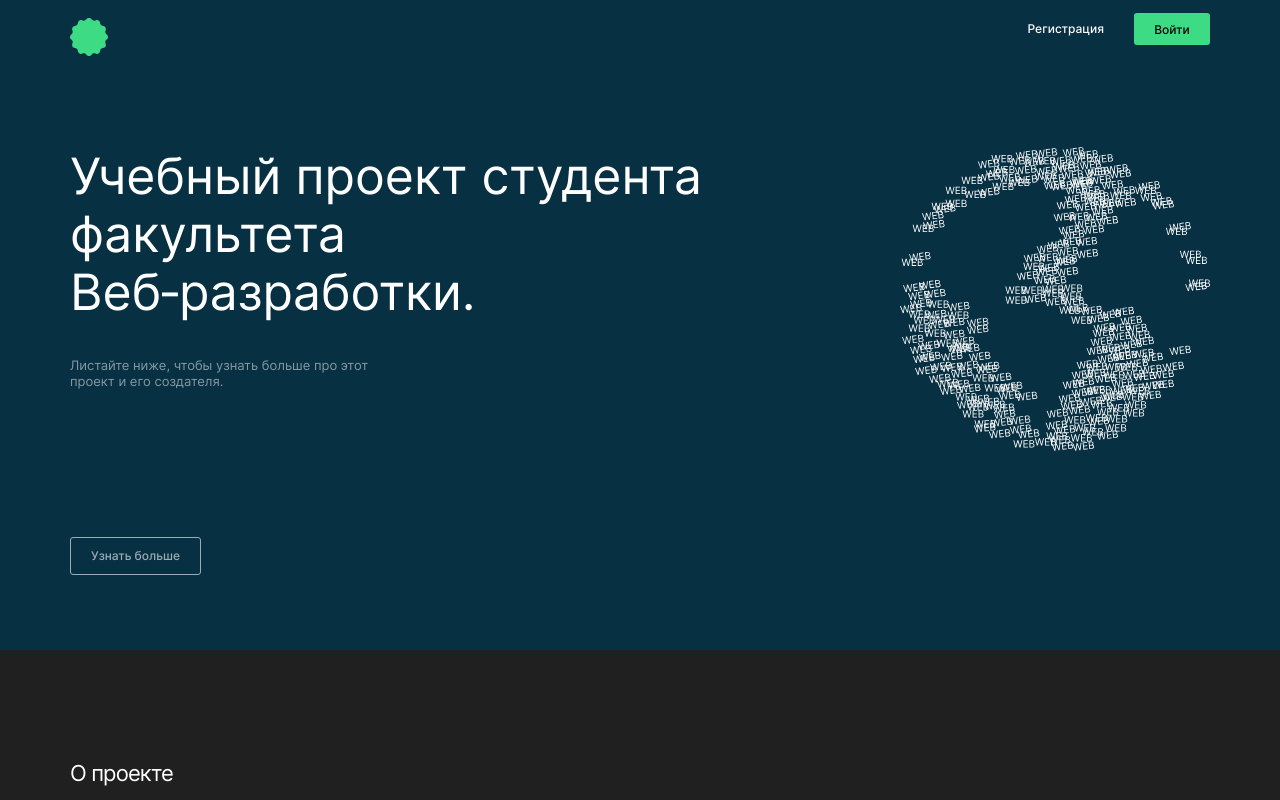
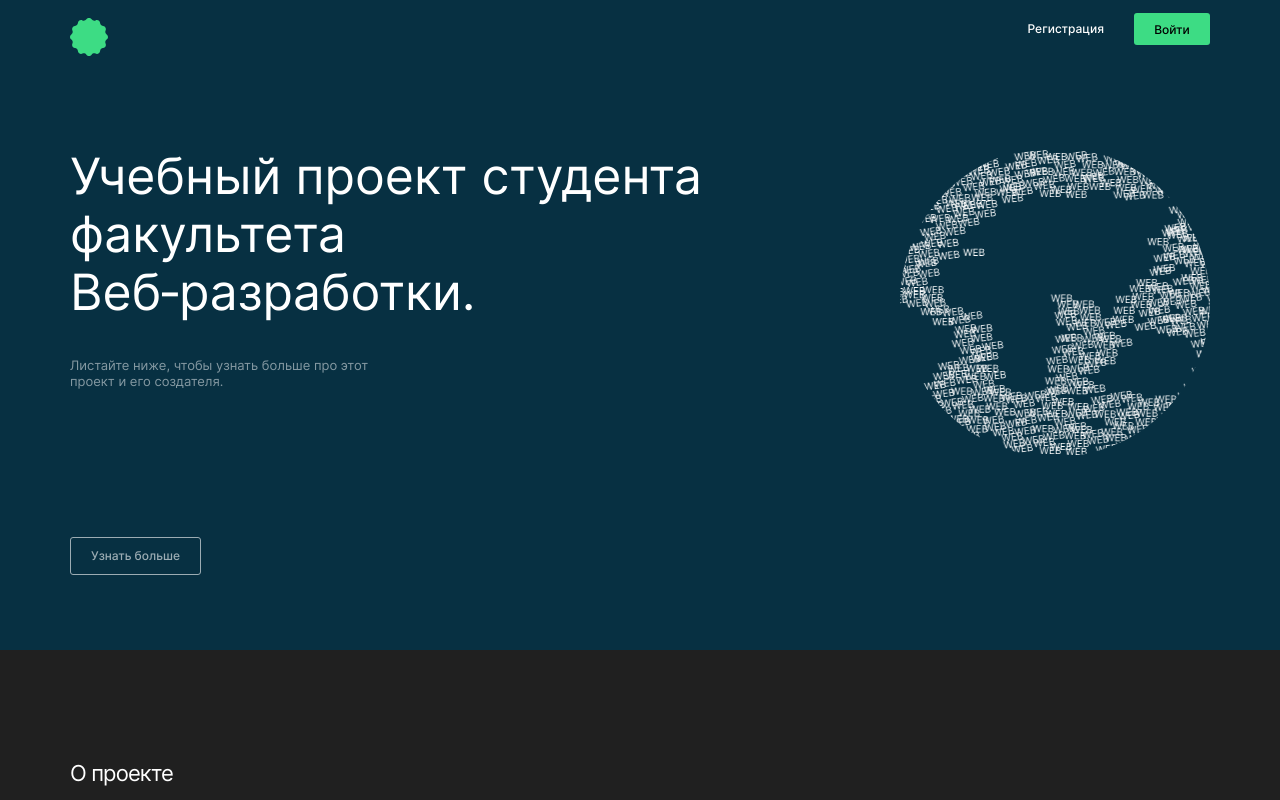
Before and after one commit to CyrilLaz/movies-explorer-frontend, a React (Create React App) app: page / in a window 1280 px wide. Shown: the top 800 px of the page. Built offline with nearby package versions, Linux system fonts and the light colour scheme; no server answers.

Commit message:
feat: сделал вращающийся глобус

```diff
--- a/src/components/Promo/Promo.css
+++ b/src/components/Promo/Promo.css
@@ -1,3 +1,12 @@
+@keyframes split {
+  from {
+    transform:translateX(0);
+  }
+  to {
+    transform:translateX(437px); /*width - width*0.05*/
+  }
+}
+
 .promo {
   margin: 0;
   background-color: #073042;
@@ -63,6 +72,33 @@
   height: 310px;
 }
 
+.promo__globus {
+  border-radius: 50%;
+  overflow: hidden;
+  width: 310px;
+  height: 310px;
+}
+
+.promo__globus-image {
+  animation: split 10s linear infinite forwards;
+  height: 100%;
+  width: 460px;
+  transform:translateX(0);
+  background-image: url('../../images/propmo-gloubus.svg');
+  background-repeat: no-repeat;
+  display: flex;
+}
+
+.promo__globus-image::before{
+  height: 100%;
+  width: 460px;
+  content: '';
+  background-image: url('../../images/propmo-gloubus.svg');
+  background-repeat: no-repeat;
+  display: block;
+  transform: translateX(-95%);
+}
+
 @media screen and (max-width: 1070px) {
   .promo__container {
     flex-direction: column-reverse;
@@ -70,7 +106,7 @@
     padding-top: 140px;
   }
 
-  .promo__label {
+  .promo__globus {
     margin-bottom: 43px;
   }
 
--- a/src/components/Promo/Promo.jsx
+++ b/src/components/Promo/Promo.jsx
@@ -1,6 +1,6 @@
-import "./Promo.css";
+import './Promo.css';
 
-function Promo({handleAnchor}) {
+function Promo({ handleAnchor }) {
   return (
     <section className="promo">
       <div className="promo__container">
@@ -15,7 +15,9 @@ function Promo({handleAnchor}) {
             Узнать больше
           </button>
         </div>
-        <div className="promo__label"></div>
+        <div className="promo__globus">
+          <span className="promo__globus-image"></span>
+        </div>
       </div>
     </section>
   );
```
Also changed, not shown: src/images/propmo-gloubus.svg (added).
